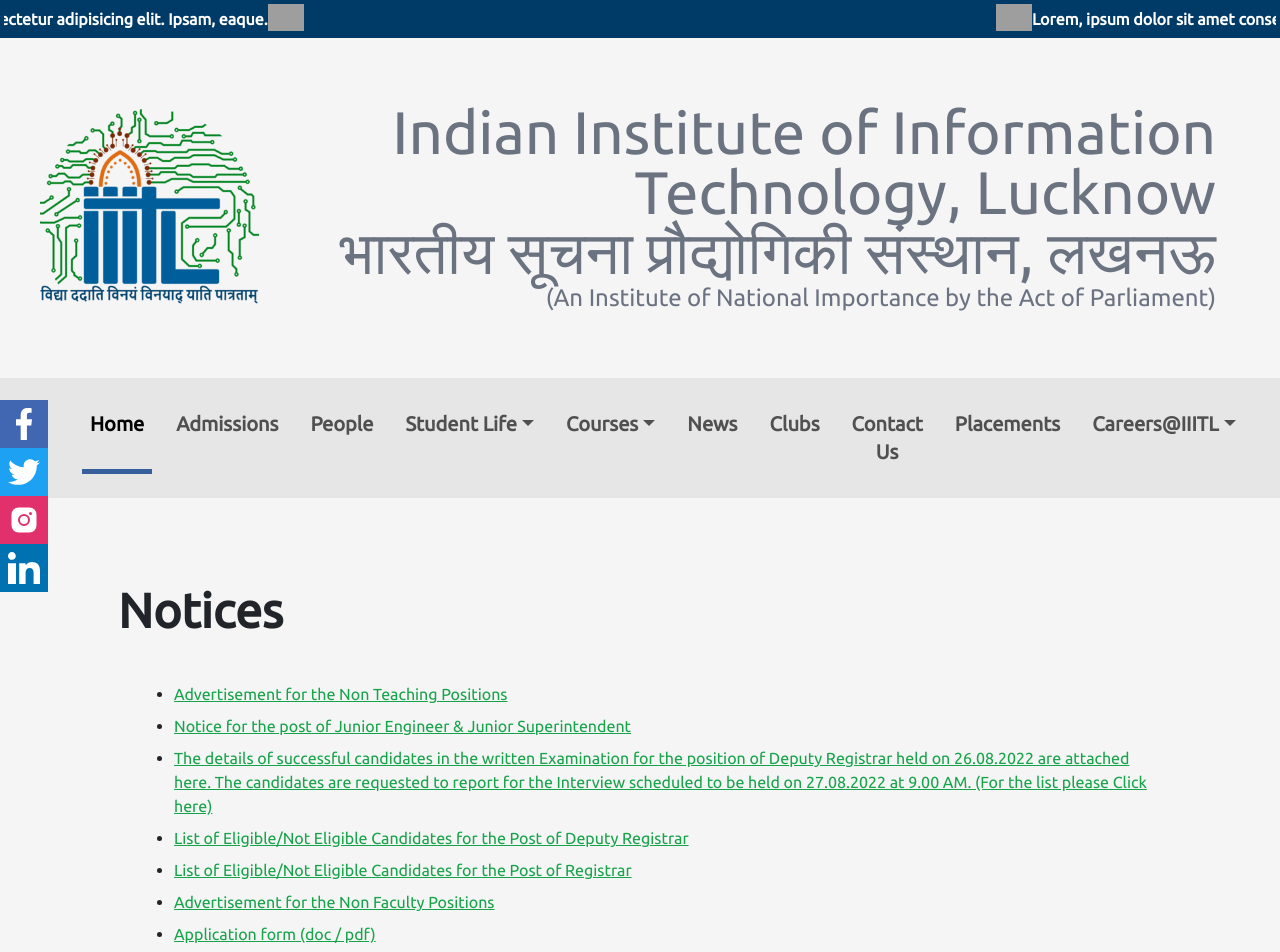
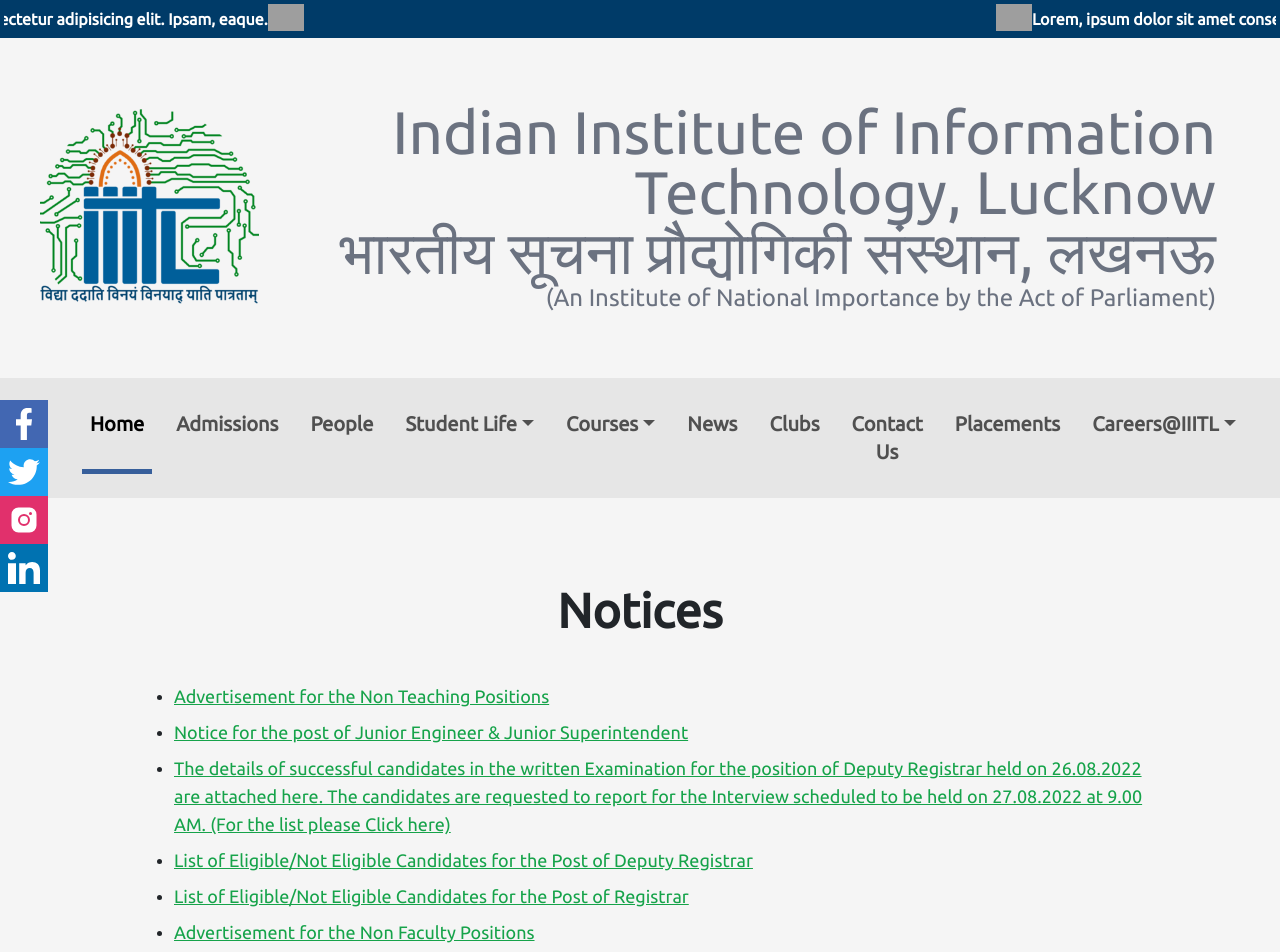
Before and after one commit to web-iiitl/IIITL-site, a Next.js app: page /careers/Nonteach_pos in a window 1280 px wide. Shown: the top 952 px of the page. Built offline with nearby package versions, Linux system fonts and the light colour scheme; grey boxes are pictures that could not be loaded.

Commit message:
nonteach dresp

```diff
--- a/pages/careers/Nonteach_pos.tsx
+++ b/pages/careers/Nonteach_pos.tsx
@@ -5,53 +5,53 @@
   return (
     <Layout>
       <div className="container mx-auto mt-10 p-5">
-        <h2 className="text-5xl font-extrabold mb-5">Notices</h2>
-        <ul className="list-disc ml-6 space-y-2">
+        <h2 className="text-3xl sm:text-5xl font-extrabold mb-5 text-center">Notices</h2>
+        <ul className="list-disc ml-3 sm:ml-6 space-y-2">
           <li>
-            <Link legacyBehavior href="https:/a/iiitl.ac.in/wp-content/uploads/2023/10/Non-Teaching-Advt-06.10.2023.pdf">
-              <a className="text-green-600 hover:text-green-700" target="_blank" rel="noopener noreferrer">
+            <Link href="https:/a/iiitl.ac.in/wp-content/uploads/2023/10/Non-Teaching-Advt-06.10.2023.pdf" legacyBehavior>
+              <a className="text-green-600 hover:text-green-700 block text-lg" target="_blank" rel="noopener noreferrer">
                 Advertisement for the Non Teaching Positions
               </a>
             </Link>
           </li>
           <li>
-            <Link legacyBehavior href="https://iiitl.ac.in/wp-content/uploads/2023/06/Notice-JE-JS.pdf">
-              <a className="text-green-600 hover:text-green-700" target="_blank" rel="noopener noreferrer">
+            <Link href="https://iiitl.ac.in/wp-content/uploads/2023/06/Notice-JE-JS.pdf" legacyBehavior>
+              <a className="text-green-600 hover:text-green-700 block text-lg" target="_blank" rel="noopener noreferrer">
                 Notice for the post of Junior Engineer & Junior Superintendent
               </a>
             </Link>
           </li>
           <li>
-            <Link legacyBehavior href="https://iiitl.ac.in/wp-content/uploads/2022/08/Shortlisted-Candidate-DR.pdf">
-              <a className="text-green-600 hover:text-green-700" target="_blank" rel="noopener noreferrer">
+            <Link href="https://iiitl.ac.in/wp-content/uploads/2022/08/Shortlisted-Candidate-DR.pdf" legacyBehavior>
+              <a className="text-green-600 hover:text-green-700 block text-lg" target="_blank" rel="noopener noreferrer">
                 The details of successful candidates in the written Examination for the position of Deputy Registrar held on 26.08.2022 are attached here. The candidates are requested to report for the Interview scheduled to be held on 27.08.2022 at 9.00 AM. (For the list please Click here)
               </a>
             </Link>
           </li>
           <li>
-            <Link legacyBehavior href="https://iiitl.ac.in/wp-content/uploads/2022/06/Notice-for-DR-candidates.pdf">
-              <a className="text-green-600 hover:text-green-700" target="_blank" rel="noopener noreferrer">
+            <Link href="https://iiitl.ac.in/wp-content/uploads/2022/06/Notice-for-DR-candidates.pdf" legacyBehavior>
+              <a className="text-green-600 hover:text-green-700 block text-lg" target="_blank" rel="noopener noreferrer">
                 List of Eligible/Not Eligible Candidates for the Post of Deputy Registrar
               </a>
             </Link>
           </li>
           <li>
-            <Link legacyBehavior href="https://iiitl.ac.in/wp-content/uploads/2022/06/Notice-for-applicants-Registrar.pdf">
-              <a className="text-green-600 hover:text-green-700" target="_blank" rel="noopener noreferrer">
+            <Link href="https://iiitl.ac.in/wp-content/uploads/2022/06/Notice-for-applicants-Registrar.pdf" legacyBehavior>
+              <a className="text-green-600 hover:text-green-700 block text-lg" target="_blank" rel="noopener noreferrer">
                 List of Eligible/Not Eligible Candidates for the Post of Registrar
               </a>
             </Link>
           </li>
           <li>
-            <Link legacyBehavior href="https://iiitl.ac.in/wp-content/uploads/2021/11/Non-Teaching-Advt..pdf">
-              <a className="text-green-600 hover:text-green-700" target="_blank" rel="noopener noreferrer">
+            <Link href="https://iiitl.ac.in/wp-content/uploads/2021/11/Non-Teaching-Advt..pdf" legacyBehavior>
+              <a className="text-green-600 hover:text-green-700 block text-lg" target="_blank" rel="noopener noreferrer">
                 Advertisement for the Non Faculty Positions
               </a>
             </Link>
           </li>
           <li>
-            <Link legacyBehavior href="https://iiitl.ac.in/wp-content/uploads/2021/11/Application-form-for-the-post-of-Registrar-Deputy-Registrar.pdf">
-              <a className="text-green-600 hover:text-green-700" target="_blank" rel="noopener noreferrer">
+            <Link href="https://iiitl.ac.in/wp-content/uploads/2021/11/Application-form-for-the-post-of-Registrar-Deputy-Registrar.pdf" legacyBehavior>
+              <a className="text-green-600 hover:text-green-700 block text-lg" target="_blank" rel="noopener noreferrer">
                 Application form (doc / pdf)
               </a>
             </Link>
```
